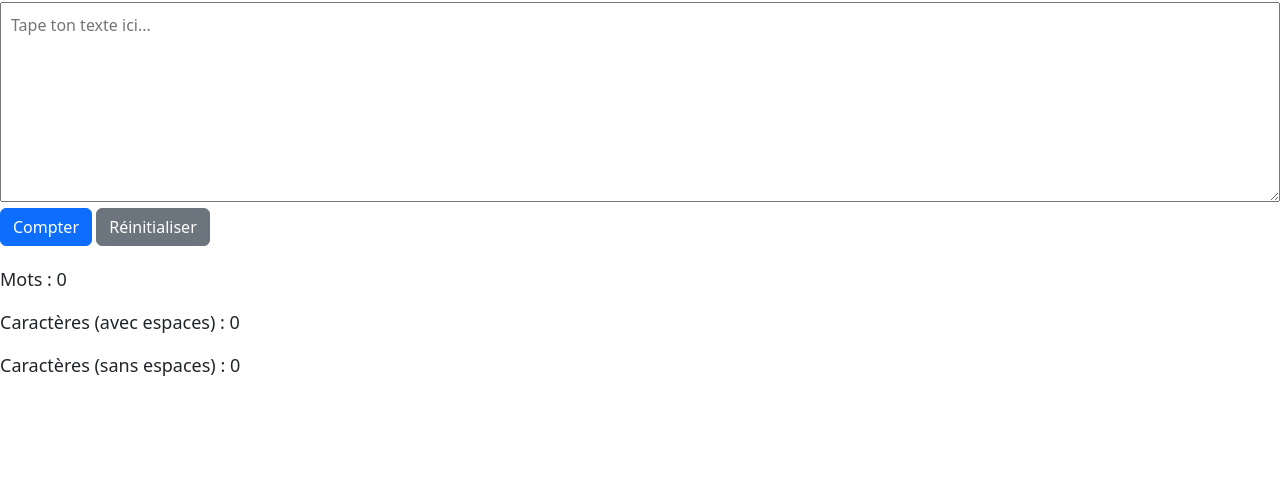
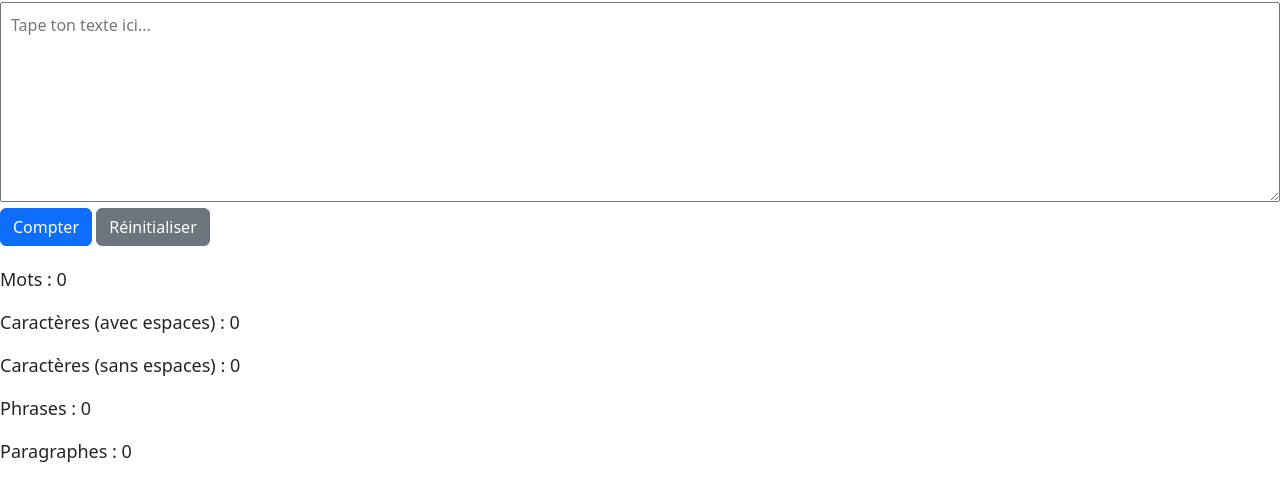
Before and after one commit to abdelwaheb-net/Word-Counter, a plain HTML site: page index.html in a window 1280 px wide. Both pictures are taken after a click on the button "Compter". Shown: the part 54-554 px from the top of the page. Drawn offline with nearby package versions, Linux system fonts and the light colour scheme.

Commit message:
add paragraphs and phrases

```diff
--- a/index.html
+++ b/index.html
@@ -47,6 +47,8 @@
     <p>Mots : <span id="wordCount">0</span></p>
     <p>Caractères (avec espaces) : <span id="charCount">0</span></p>
     <p>Caractères (sans espaces) : <span id="charCountNoSpace">0</span></p>
+    <p>Phrases : <span id="phrases">0</span></p>
+    <p>Paragraphes : <span id="paragraphes">0</span></p>
   </div>
 <script src="JQuery/jquery-3.7.1.min.js"></script>
   <script src="script.js"></script>
--- a/script.js
+++ b/script.js
@@ -13,6 +13,26 @@ $(document).ready(function () {
  $("#charCountNoSpace").text(characterwithoutspace);
 
 
+ const cleanedText=$("#textInput").val();
+   const normalized = cleanedText.replace(/([.!?])(?!\s)/g, "$1 ");
+ const sentences = normalized.split(/[.!?]\s+/).filter(s => s.trim().length > 0);
+ let countsentences=sentences.length;
+
+
+ const cleanedparagraph=$("#textInput").val();
+ const paragraphes=cleanedparagraph.split(/\n+/).filter(x=>x.trim().length>0);
+ let countpragraphes=paragraphes.length;
+
+ $("#phrases").text(countsentences);
+ $("#paragraphes").text(countpragraphes);
+
+
+
+
+
+
+
+
 
 
   });
@@ -23,6 +43,8 @@ $(document).ready(function () {
     $("#wordCount").text("0");
     $("#charCount").text("0");
     $("#charCountNoSpace").text("0");
+    $("#phrases").text("0");
+ $("#paragraphes").text("0");
 
 
   });
```
Also changed, not shown: 1 other file.
